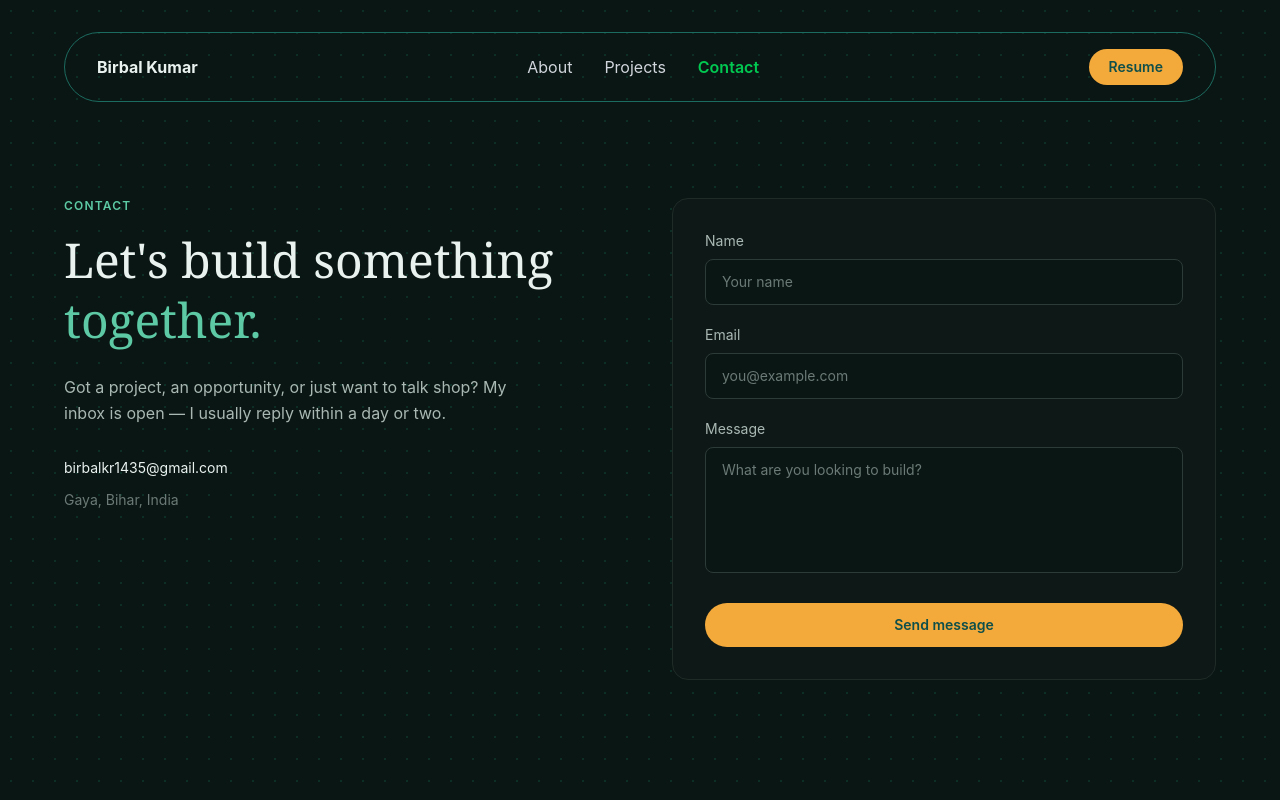
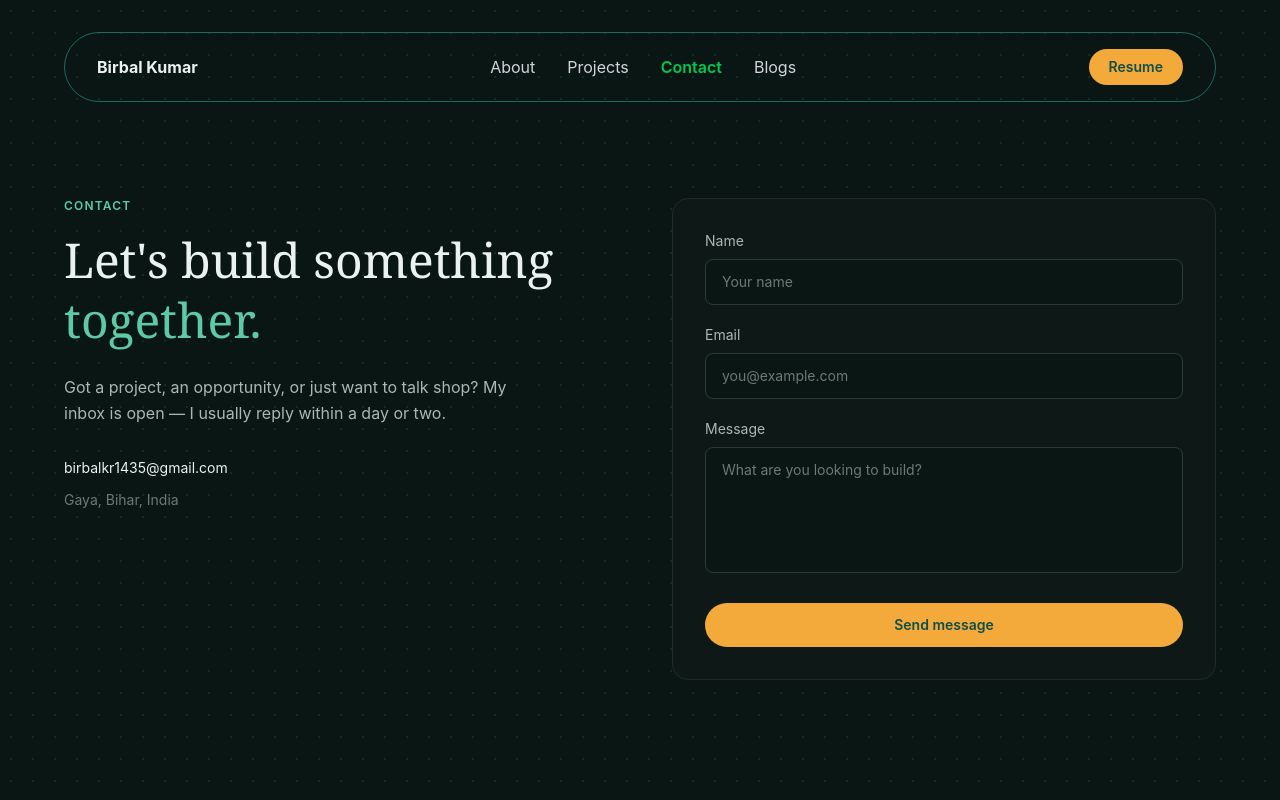
Before and after one commit to birbalkr/portfolio, a React (Vite) app: page /contact in a window 1280 px wide. Built offline with nearby package versions, Linux system fonts and the light colour scheme.

Commit message:
add Resume download option and blogs links

```diff
--- a/src/features/portfolio/ui/components/Navbar.jsx
+++ b/src/features/portfolio/ui/components/Navbar.jsx
@@ -1,4 +1,5 @@
 import { NavLink } from "react-router";
+import resumePdf from "../../../../assets/Birbal_Resume.pdf";
 
 export default function Navbar() {
     return (
@@ -31,14 +32,29 @@ export default function Navbar() {
                     >
                         Contact
                     </NavLink>
+
+
+                    <NavLink
+                        to='/blogs'
+                        className={({ isActive }) =>
+                            isActive ? "text-green-500 font-semibold" : "text-gray-300 hover:text-blue-500 transition"
+                        }
+                    >
+                        Blogs
+                    </NavLink>
+
                 </div>
 
                 <a
-                    href="#resume"
+                    href={resumePdf}
+                    download
+                    target="_blank"
+                    rel="noopener noreferrer"
                     className="rounded-full bg-[#F4A93B] px-5 py-2 text-sm font-semibold text-[#0E4F4A] hover:bg-[#f5b658]"
                 >
                     Resume
                 </a>
+
             </nav>
         </div>
 
```
Also changed, not shown: 1 other file (tests, documents, lock files or other folders).
